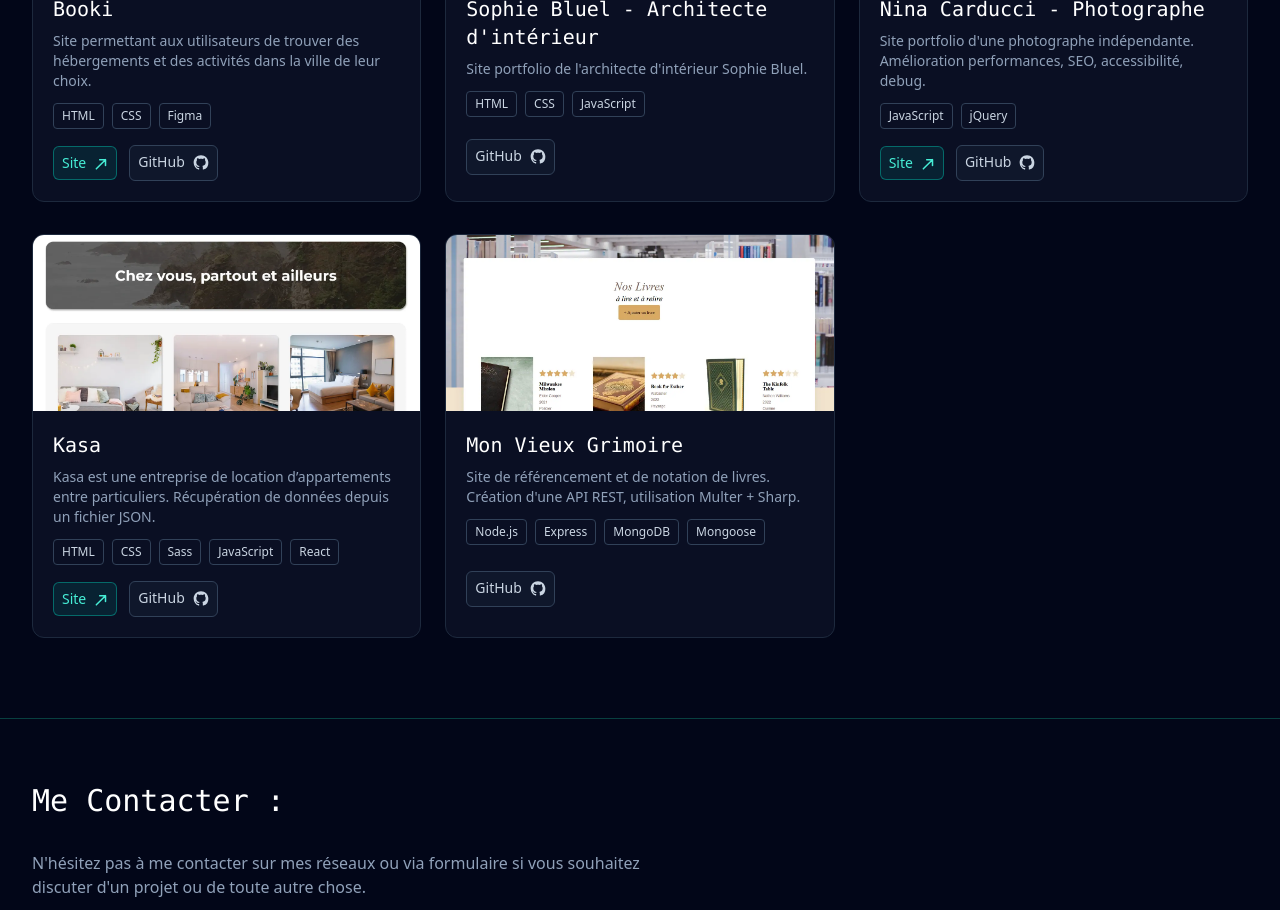
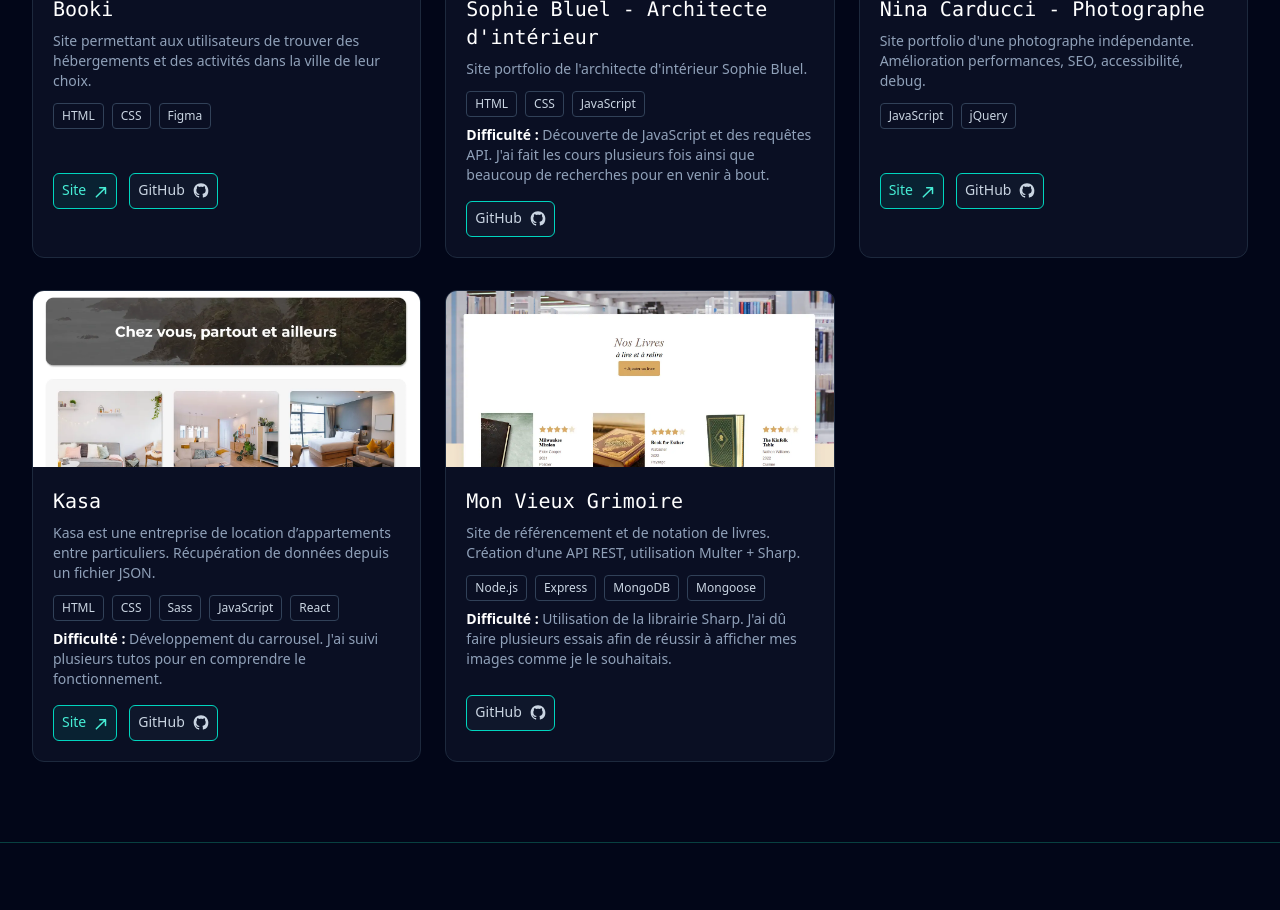
Before and after one commit to Mica-J7/developer-portfolio, a React (Vite) app: page / in a window 1280 px wide. Shown: the part 2080-2990 px from the top of the page. Built offline with nearby package versions, Linux system fonts and the light colour scheme.

Commit message:
Add 'challenges' category to the projects JSON file.

```diff
--- a/src/Data/projects.json
+++ b/src/Data/projects.json
@@ -25,6 +25,7 @@
       "description": "Site portfolio de l'architecte d'intérieur Sophie Bluel.",
       "image": "/images-projects/sophiebluel.webp",
       "techs": ["HTML", "CSS", "JavaScript"],
+      "challenges": "Découverte de JavaScript et des requêtes API. J'ai fait les cours plusieurs fois ainsi que beaucoup de recherches pour en venir à bout.",
       "repo": "https://github.com/Mica-J7/Projet3",
       "type": "formation"
     },
@@ -44,6 +45,7 @@
       "description": "Kasa est une entreprise de location d’appartements entre particuliers. Récupération de données depuis un fichier JSON.",
       "image": "/images-projects/kasa.webp",
       "techs": ["HTML", "CSS", "Sass", "JavaScript", "React"],
+      "challenges": "Développement du carrousel. J'ai suivi plusieurs tutos pour en comprendre le fonctionnement.",
       "live": "https://mica-j7.github.io/Projet5/",
       "repo": "https://github.com/Mica-J7/Projet5",
       "type": "formation"
@@ -54,6 +56,7 @@
       "description": "Site de référencement et de notation de livres. Création d'une API REST, utilisation Multer + Sharp.",
       "image": "/images-projects/mvg.webp",
       "techs": ["Node.js", "Express", "MongoDB", "Mongoose"],
+      "challenges": "Utilisation de la librairie Sharp. J'ai dû faire plusieurs essais afin de réussir à afficher mes images comme je le souhaitais.",
       "repo": "https://github.com/Mica-J7/Projet6",
       "type": "formation"
     }
--- a/src/components/Contact.jsx
+++ b/src/components/Contact.jsx
@@ -21,10 +21,8 @@ export default function Contact() {
     };
 
     fetch('/?no-cache=1', {
-      // <-- petit plus qui aide sur Netlify + SPA
       method: 'POST',
       headers: { 'Content-Type': 'application/x-www-form-urlencoded' },
-      // Utiliser URLSearchParams évite les surprises d'encodage
       body: new URLSearchParams(dataToSend).toString(),
     })
       .then(() => {
--- a/src/components/ProjectCard.jsx
+++ b/src/components/ProjectCard.jsx
@@ -35,11 +35,17 @@ export default function ProjectCard({ p, idx }) {
             </li>
           ))}
         </ul>
+        {p.challenges && (
+          <p className="mt-2 text-slate-400 text-sm">
+            <span className="font-semibold text-white">Difficulté : </span>
+            {p.challenges}
+          </p>
+        )}
         <div className="mt-4 flex items-center h-full gap-3">
           {p.live && (
             <motion.a
               href={p.live}
-              className="inline-flex items-center gap-0.5 rounded-md border border-teal-400/40
+              className="inline-flex items-center gap-0.5 rounded-md border border-teal-400
                       bg-teal-400/10 px-2 py-1.5 text-sm text-teal-300"
               aria-label="Ouvrir le site"
               target="_blank"
@@ -48,7 +54,7 @@ export default function ProjectCard({ p, idx }) {
               whileTap={{ scale: 0.91 }}
               transition={{ duration: 0.2, ease: 'easeOut' }}
             >
-              Site
+              <span className="pb-0.5">Site</span>
               <svg
                 className="h-5 w-5"
                 fill="none"
@@ -64,7 +70,7 @@ export default function ProjectCard({ p, idx }) {
           {p.repo && (
             <motion.a
               href={p.repo}
-              className="inline-flex items-center gap-2 rounded-md border border-slate-700 bg-slate-900 px-2 py-1.5 text-sm text-slate-300"
+              className="inline-flex items-center gap-2 rounded-md border border-teal-400 bg-slate-900 px-2 py-1.5 text-sm text-slate-300"
               aria-label="Ouvrir le repo GitHub"
               target="_blank"
               rel="noopener noreferrer"
```
